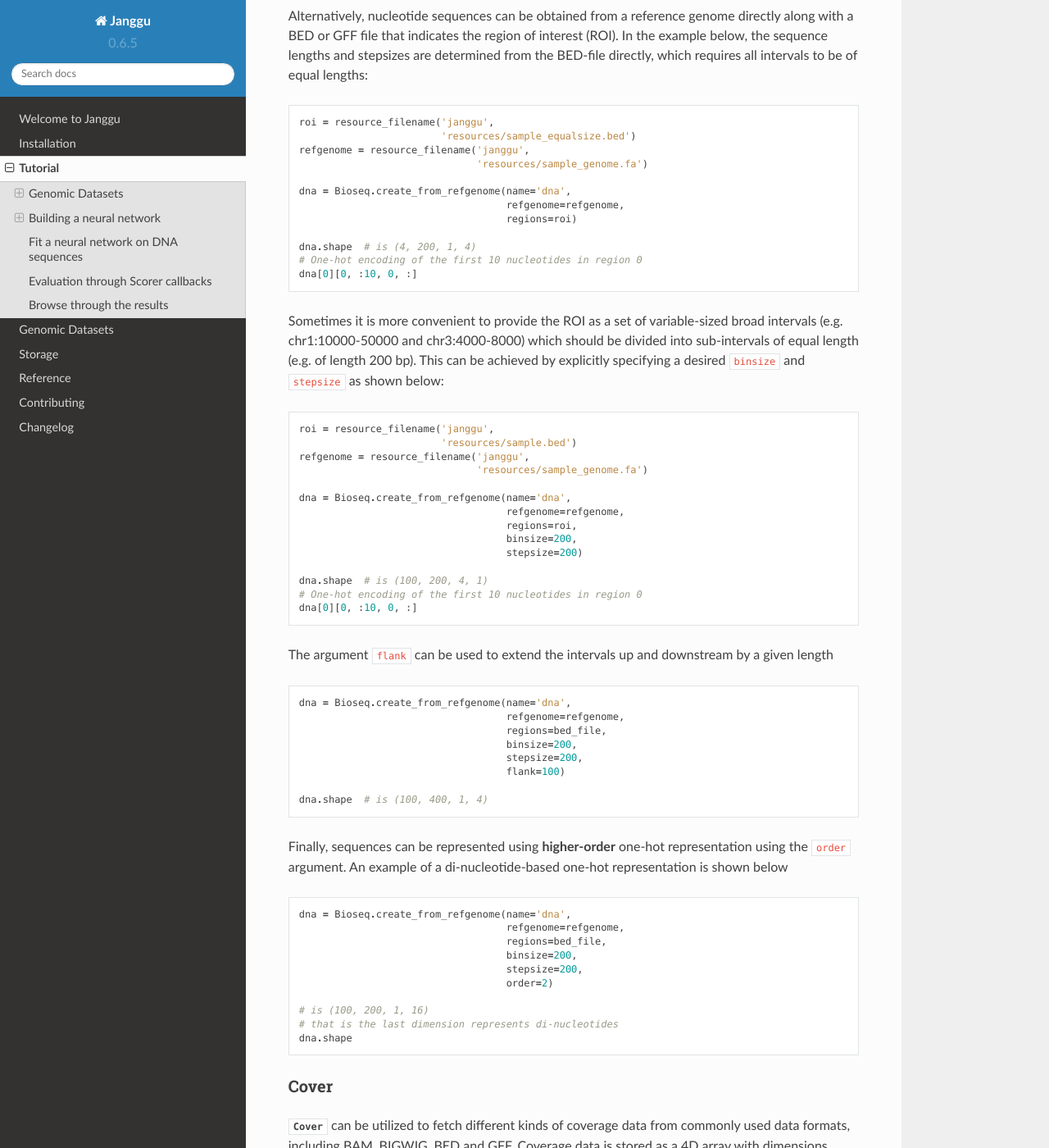
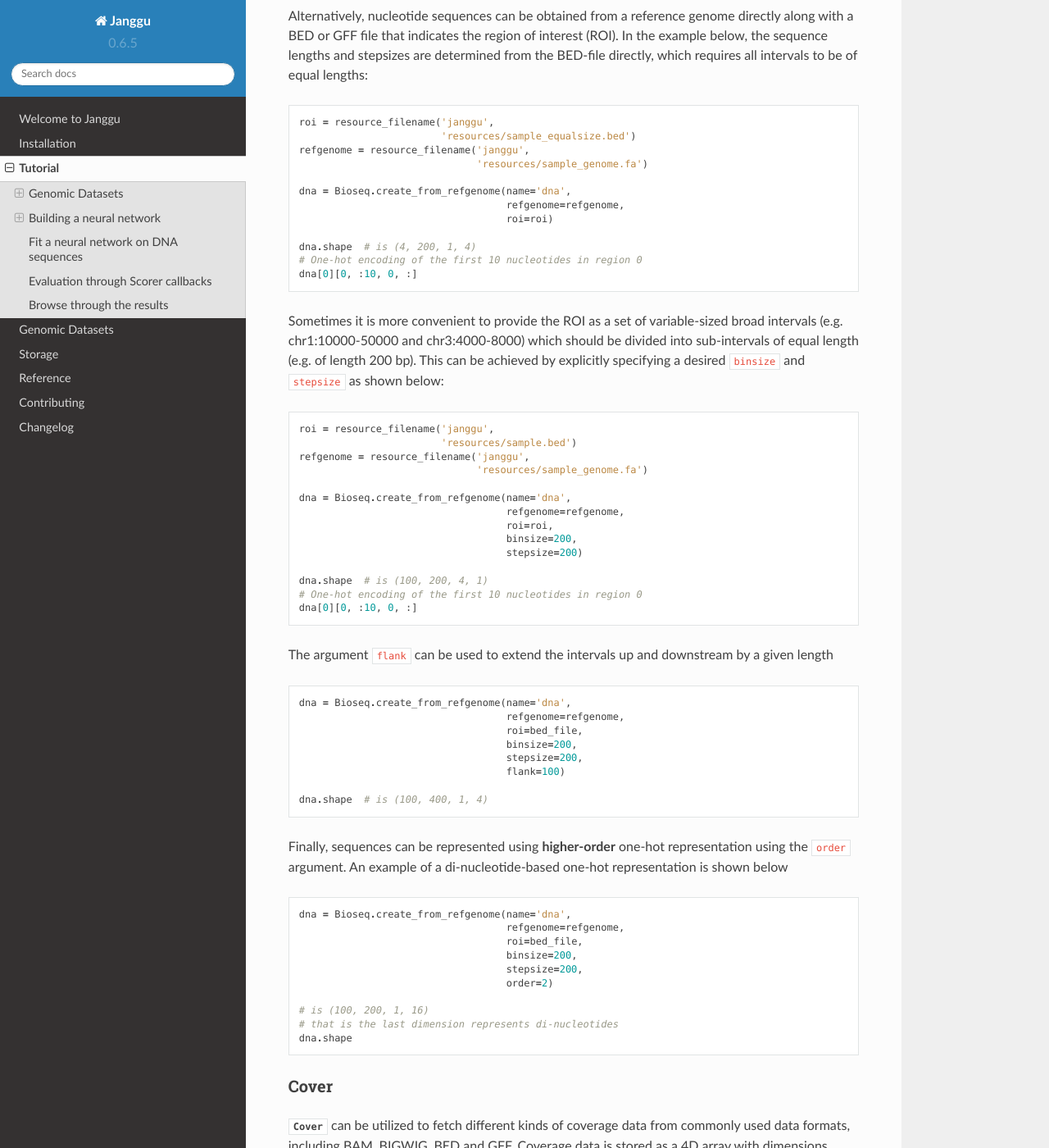
Before and after one commit to BIMSBbioinfo/janggu, a Sphinx documentation site: the page built from docs/tutorial.rst, in a window 1280 px wide and 1400 px high, scrolled down 1369 px. Shown: the whole window at 82% size. Built offline with Sphinx 7.4.7 and the Read the Docs theme 2.0.0, drawn with Linux system fonts in a browser that asks for light colours; some of the changed text lies outside the part shown.

Commit message:
Renaming regions to roi
because it is less ambiguous

```diff
--- a/docs/tutorial.rst
+++ b/docs/tutorial.rst
@@ -97,7 +97,7 @@ all intervals to be of equal lengths:
 
    dna = Bioseq.create_from_refgenome(name='dna',
                                       refgenome=refgenome,
-                                      regions=roi)
+                                      roi=roi)
 
    dna.shape  # is (4, 200, 1, 4)
    # One-hot encoding of the first 10 nucleotides in region 0
@@ -122,7 +122,7 @@ and :code:`stepsize` as shown below:
 
    dna = Bioseq.create_from_refgenome(name='dna',
                                       refgenome=refgenome,
-                                      regions=roi,
+                                      roi=roi,
                                       binsize=200,
                                       stepsize=200)
 
@@ -138,7 +138,7 @@ the intervals up and downstream by a given length
 
    dna = Bioseq.create_from_refgenome(name='dna',
                                       refgenome=refgenome,
-                                      regions=bed_file,
+                                      roi=bed_file,
                                       binsize=200,
                                       stepsize=200,
                                       flank=100)
@@ -155,7 +155,7 @@ of a di-nucleotide-based one-hot representation is shown below
 
    dna = Bioseq.create_from_refgenome(name='dna',
                                       refgenome=refgenome,
-                                      regions=bed_file,
+                                      roi=bed_file,
                                       binsize=200,
                                       stepsize=200,
                                       order=2)
@@ -200,7 +200,7 @@ from single-end reads:
    # example with automatic binsize determination from ROI
    cover = Cover.create_from_bam('whole_genome',
                                  bamfiles=bam_file,
-                                 regions=roi)
+                                 roi=roi)
    cover.shape  # is (4, 200, 2, 1)
 
    # example with specified binsize and stepsize
@@ -211,7 +211,7 @@ from single-end reads:
                                  bamfiles=bam_file,
                                  binsize=200,
                                  stepsize=200,
-                                 regions=roi)
+                                 roi=roi)
 
    cover.shape  # is (100, 200, 2, 1)
    cover[0]  # coverage of the first region
@@ -222,7 +222,7 @@ from single-end reads:
                                  binsize=200,
                                  stepsize=200,
                                  stranded=False,
-                                 regions=roi)
+                                 roi=roi)
 
    cover.shape  # is (100, 200, 1, 1)
 
@@ -243,7 +243,7 @@ For example, consider
                                  binsize=200,
                                  stepsize=200,
                                  resolution=200,
-                                 regions=roi)
+                                 roi=roi)
 
    cover.shape  # is (100, 1, 2, 1)
 
@@ -260,7 +260,7 @@ analogously:
 
    cover = Cover.create_from_bigwig('bigwig_coverage',
                                     bigwigfiles=bw_file,
-                                    regions=roi,
+                                    roi=roi,
                                     binsize=200,
                                     stepsize=200)
 
@@ -287,7 +287,7 @@ Examples of loading data from a BED file are shown below
    # binary mode (default)
    cover = Cover.create_from_bed('binary_coverage',
                                  bedfiles=score_file,
-                                 regions=roi,
+                                 roi=roi,
                                  binsize=200,
                                  stepsize=200,
                                  resolution=200)
@@ -298,7 +298,7 @@ Examples of loading data from a BED file are shown below
    # score mode
    cover = Cover.create_from_bed('score_coverage',
                                  bedfiles=score_file,
-                                 regions=roi,
+                                 roi=roi,
                                  binsize=200,
                                  stepsize=200,
                                  resolution=200,
@@ -310,7 +310,7 @@ Examples of loading data from a BED file are shown below
    # categorical mode
    cover = Cover.create_from_bed('cat_coverage',
                                  bedfiles=score_file,
-                                 regions=roi,
+                                 roi=roi,
                                  binsize=200,
                                  stepsize=200,
                                  resolution=200,
@@ -454,7 +454,7 @@ the sequence features that discriminate the two sets of sequences:
 
    # DNA sequences are loaded directly from the reference genome
    DNA = Bioseq.create_from_refgenome('dna', refgenome=REFGENOME,
-                                      regions=ROI_FILE,
+                                      roi=ROI_FILE,
                                       binsize=200)
 
    # Classification labels over the same regions are loaded
@@ -462,7 +462,7 @@ the sequence features that discriminate the two sets of sequences:
    # It is important that both DNA and LABELS load with the same
    # binsize, stepsize and resolution to ensure
    # the correct correspondence between both datasets.
-   LABELS = Cover.create_from_bed('peaks', regions=ROI_FILE,
+   LABELS = Cover.create_from_bed('peaks', roi=ROI_FILE,
                                   bedfiles=PEAK_FILE,
                                   binsize=200,
                                   resolution=200)
```
Also changed, not shown: 8 other files.
